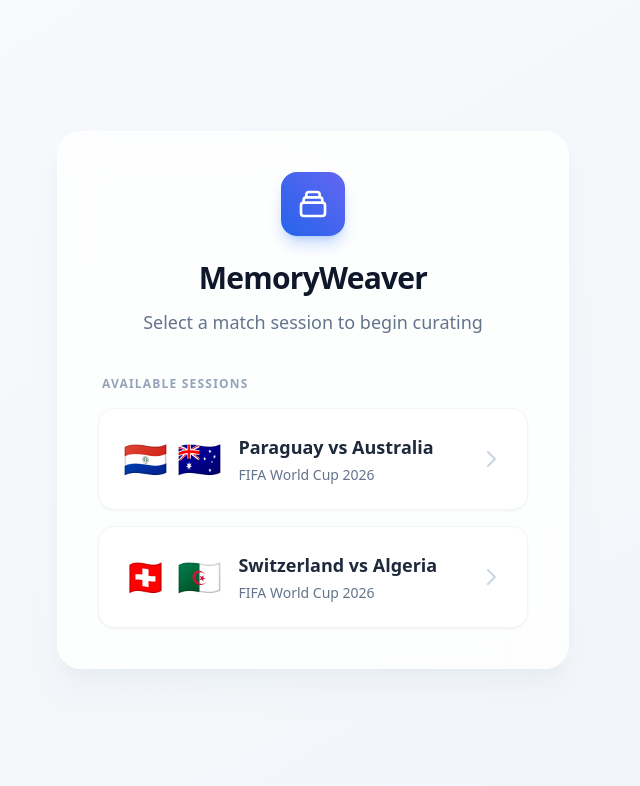
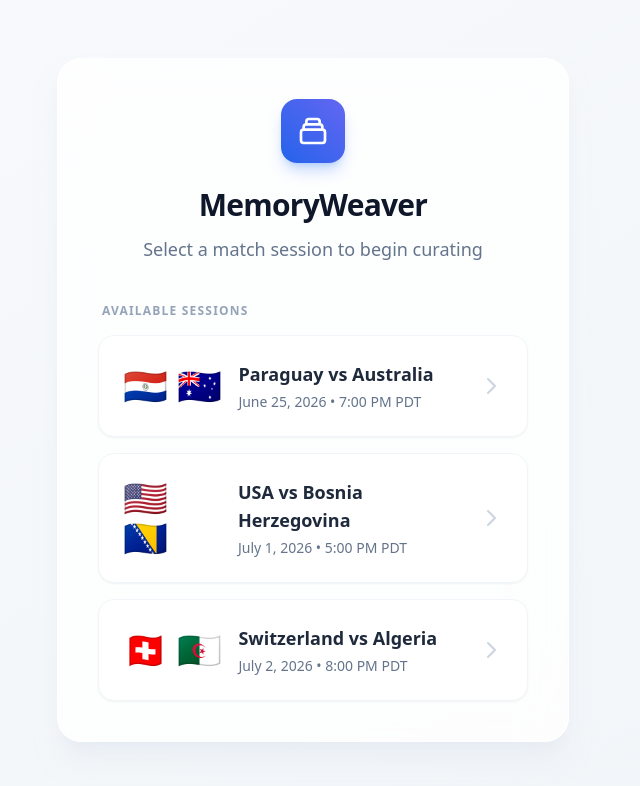
Before and after one commit to MysticRuse/MemoryWeaver, a Flask app: page / in a window 1280 px wide. Shown: the top 786 px of the page, without its empty margins (327-967 px from the left). Run offline with Flask 3, Linux system fonts and the light colour scheme; some libraries are stand-ins or nearby versions.

Commit message:
07032026, 20:33: feat: add USA vs Bosnia-Herzegovina match and UI card - **app.py**: Added hardcoded match metadata for the USA vs Bosnia-Herzegovina match (July 1, 2026 at 5:00 PM PDT). Included kickoff timestamps, Levi's stadium location, team flags, and mock player rosters. - **pipeline.py**: Updated the AI score simulation logic to provide a timeline of mocked live events specifically synced to the 5:00 PM kickoff. - **templates/lobby.html**:   - Reordered match cards to appear chronologically (June 25, July 1, July 2).   - Updated card sub-headers to display the exact date and match start time instead of a generic "FIFA World Cup 2026" label.   - Fixed a timezone typo: changed PST to PDT.

```diff
--- a/memoryweaver-mvp/app.py
+++ b/memoryweaver-mvp/app.py
@@ -199,7 +199,7 @@ def get_match_metadata(team1, team2):
         'stadium_location': "Santa Clara, CA",
         'date_str': "Thursday, June 25, 2026",
         'short_date': "June 25, 2026",
-        'time_str': "7:00 PM - 9:00 PM PST"
+        'time_str': "7:00 PM - 9:00 PM PDT"
     }
 
     metadata['squad1'] = {
@@ -240,6 +240,29 @@ def get_match_metadata(team1, team2):
             'DF': 'Ramy Bensebaini, Aïssa Mandi, Youcef Atal, Rayan Aït-Nouri, Ahmed Touba, Kevin Van Den Kerkhof',
             'MF': 'Ismaël Bennacer, Ramiz Zerrouki, Houssem Aouar, Nabil Bentaleb, Sofiane Feghouli (C), Hicham Boudaoui, Farès Chaïbi',
             'FW': 'Riyad Mahrez, Islam Slimani, Baghdad Bounedjah, Amine Gouiri, Saïd Benrahma, Youssef Belaïli, Mohamed Amoura'
+        }
+    elif team1.lower() == 'usa' and team2.lower() == 'bosnia herzegovina':
+        metadata['kickoff'] = '2026-07-01T17:00:00-07:00'
+        metadata['end'] = '2026-07-01T19:00:00-07:00'
+        metadata['flag1'] = '🇺🇸'
+        metadata['flag2'] = '🇧🇦'
+        metadata['kickoff_ts'] = 1782950400
+        metadata['stadium_name'] = "Levi's Stadium"
+        metadata['stadium_location'] = "Santa Clara, CA"
+        metadata['date_str'] = "Wednesday, July 1, 2026"
+        metadata['short_date'] = "July 1, 2026"
+        metadata['time_str'] = "5:00 PM - 7:00 PM PDT"
+        metadata['squad1'] = {
+            'GK': 'Matt Turner, Ethan Horvath, Sean Johnson',
+            'DF': 'Antonee Robinson, Chris Richards, C. Carter-Vickers, Sergiño Dest, Joe Scally, Tim Ream',
+            'MF': 'Tyler Adams (C), Weston McKennie, Yunus Musah, Gio Reyna, Malik Tillman, Johnny Cardoso',
+            'FW': 'Christian Pulisic, Folarin Balogun, Timothy Weah, Ricardo Pepi, Brenden Aaronson'
+        }
+        metadata['squad2'] = {
+            'GK': 'Nikola Vasilj, Kenan Pirić, Martin Zlomislić',
+            'DF': 'Anel Ahmedhodžić, Sead Kolašinac, Amar Dedić, Dennis Hadžikadunić, Jusuf Gazibegović',
+            'MF': 'Rade Krunić, Benjamin Tahirović, Amir Hadžiahmetović, Haris Hajradinović, Gojko Cimirot',
+            'FW': 'Edin Džeko (C), Ermedin Demirović, Haris Tabaković, Smail Prevljak'
         }
     # Calculate quest timestamps based on kickoff
     kts = metadata['kickoff_ts']
--- a/memoryweaver-mvp/templates/lobby.html
+++ b/memoryweaver-mvp/templates/lobby.html
@@ -29,7 +29,7 @@
             <div class="text-4xl">🇵🇾 🇦🇺</div>
             <div>
               <h3 class="text-lg font-bold text-slate-800 group-hover:text-indigo-600 transition-colors">Paraguay vs Australia</h3>
-              <p class="text-sm text-slate-500 mt-1">FIFA World Cup 2026</p>
+              <p class="text-sm text-slate-500 mt-1">June 25, 2026 &bull; 7:00 PM PDT</p>
             </div>
           </div>
           <div class="text-slate-300 group-hover:text-indigo-500 transition-colors">
@@ -41,6 +41,25 @@
       </a>
 
       <!-- Card 2 -->
+      <a href="/FIFA26_USA_BOSNIA-HERZEGOVINA/" class="group block relative p-6 bg-white rounded-2xl border border-slate-100 shadow-sm hover:shadow-xl hover:shadow-red-500/10 hover:border-red-100 transition-all duration-300 transform hover:-translate-y-1 overflow-hidden">
+        <div class="absolute inset-0 bg-gradient-to-r from-red-500/5 to-orange-500/5 opacity-0 group-hover:opacity-100 transition-opacity duration-300"></div>
+        <div class="relative flex items-center justify-between">
+          <div class="flex items-center space-x-4">
+            <div class="text-4xl">🇺🇸 🇧🇦</div>
+            <div>
+              <h3 class="text-lg font-bold text-slate-800 group-hover:text-red-600 transition-colors">USA vs Bosnia Herzegovina</h3>
+              <p class="text-sm text-slate-500 mt-1">July 1, 2026 &bull; 5:00 PM PDT</p>
+            </div>
+          </div>
+          <div class="text-slate-300 group-hover:text-red-500 transition-colors">
+            <svg xmlns="http://www.w3.org/2000/svg" class="h-6 w-6" fill="none" viewBox="0 0 24 24" stroke="currentColor">
+              <path stroke-linecap="round" stroke-linejoin="round" stroke-width="2" d="M9 5l7 7-7 7" />
+            </svg>
+          </div>
+        </div>
+      </a>
+
+      <!-- Card 3 -->
       <a href="/FIFA26_SWITZERLAND_ALGERIA/" class="group block relative p-6 bg-white rounded-2xl border border-slate-100 shadow-sm hover:shadow-xl hover:shadow-emerald-500/10 hover:border-emerald-100 transition-all duration-300 transform hover:-translate-y-1 overflow-hidden">
         <div class="absolute inset-0 bg-gradient-to-r from-emerald-500/5 to-teal-500/5 opacity-0 group-hover:opacity-100 transition-opacity duration-300"></div>
         <div class="relative flex items-center justify-between">
@@ -48,7 +67,7 @@
             <div class="text-4xl">🇨🇭 🇩🇿</div>
             <div>
               <h3 class="text-lg font-bold text-slate-800 group-hover:text-emerald-600 transition-colors">Switzerland vs Algeria</h3>
-              <p class="text-sm text-slate-500 mt-1">FIFA World Cup 2026</p>
+              <p class="text-sm text-slate-500 mt-1">July 2, 2026 &bull; 8:00 PM PDT</p>
             </div>
           </div>
           <div class="text-slate-300 group-hover:text-emerald-500 transition-colors">
```
Also changed, not shown: memoryweaver-mvp/pipeline.py (+10 -0 lines).
